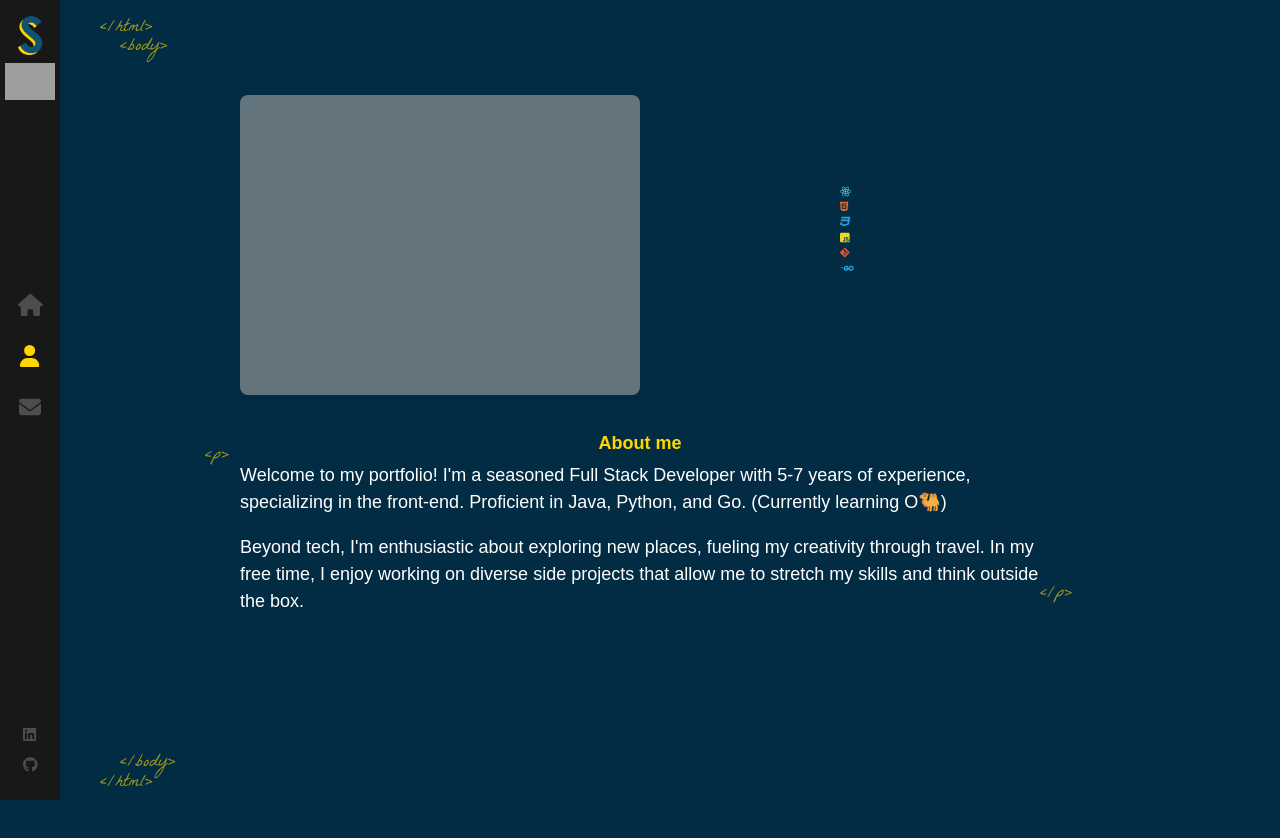
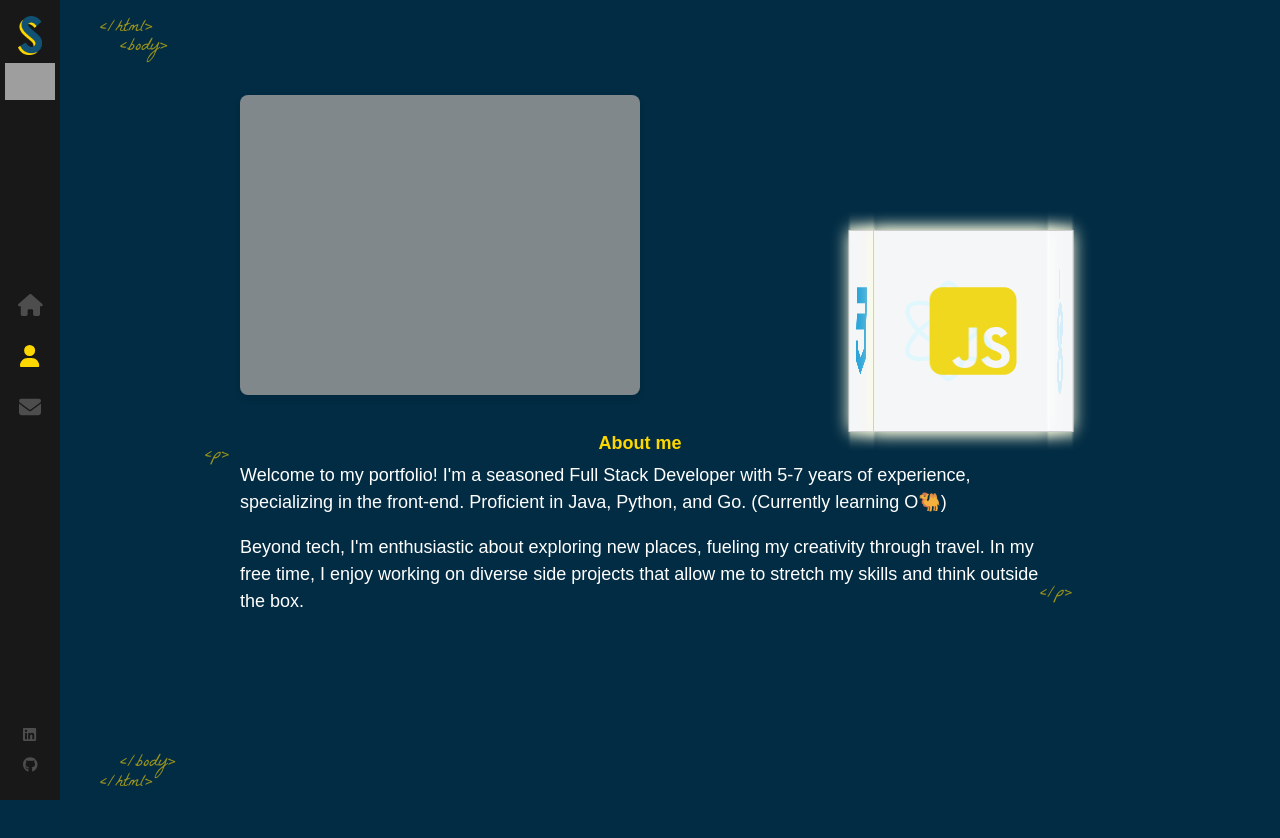
Before and after one commit to luisVargasGu/react-portfolio, a React (Create React App) app: page /about in a window 1280 px wide. Shown: the top 838 px of the page. Before the commit the page ends 800 px from the top, so only its background shows below. Built offline with nearby package versions, Linux system fonts and the light colour scheme; grey boxes are pictures that could not be loaded.

Commit message:
Finished stack cube and minor enahancements.

```diff
--- a/src/components/About/index.scss
+++ b/src/components/About/index.scss
@@ -10,16 +10,6 @@
         align-items: center;
         justify-content: space-between;
         margin-top: 20px;
-
-        .carousel-button {
-            background-color: #007bff;
-            color: #fff;
-            font-size: 18px;
-            padding: 8px 12px;
-            border: none;
-            cursor: pointer;
-            outline: none;
-        }
 
         .carousel-image {
             width: auto;
@@ -40,9 +30,62 @@
         }
 
         .tech-stack-cube {
-            width: 25%;
-            height: 25%;
+            width: 50%;
+            height: 100%;
             overflow: hidden;
+            top: 0;
+            padding-top: 18%;
+            margin-left: 0;
+            position: absolute;
+            right: 0;
+        }
+
+        .cubespinner {
+            animation-name: cubespinner;
+            animation-timing-function: ease-in-out;
+            animation-iteration-count: infinite;
+            animation-duration: 12s;
+            transform-style: preserve-3d;
+            transform-origin: 100px 100px 0;
+            margin-left: calc(50% - 100px);
+
+
+            div {
+                position: absolute;
+                width: 200px;
+                height: 200px;
+                border: 1px solid #ccc;
+                background: rgba(255, 255, 255, 0.8);
+                justify-content: center;
+                align-items: center;
+                font-size:100px;
+                display: flex;
+                box-shadow: 0 0 16px 0px lightyellow;
+            }
+
+            .face1 {
+                transform: translateZ(100px);
+            }
+
+            .face2 {
+                transform: rotateY(90deg) translateZ(100px);
+            }
+
+            .face3 {
+                transform: rotateY(90deg) rotateX(90deg) translateZ(100px);
+            }
+
+            .face4 {
+                transform: rotateY(180deg) rotateZ(90deg) translateZ(100px);
+            }
+
+            .face5 {
+                transform: rotateY(-90deg) rotateZ(90deg) translateZ(100px);
+            }
+
+            .face6 {
+                transform: rotateX(-90deg) translateZ(100px);
+            }
         }
     }
 
@@ -116,3 +159,25 @@
         opacity: 0;
     }
 }
+
+@keyframes cubespinner {
+    from,
+    to {
+        transform: rotateX(0deg) rotateY(0deg) rotateZ(0deg);
+    }
+    16% {
+        transform: rotateY(-90deg);
+    }
+    33% {
+        transform: rotateY(-90deg) rotateZ(90deg);
+    }
+    50% {
+        transform: rotateY(-180deg) rotateZ(90deg);
+    }
+    66% {
+        transform: rotateY(-270deg) rotateZ(90deg);
+    }
+    83% {
+        transform: rotateX(90deg);
+    }
+}
--- a/src/components/Carousel/index.js
+++ b/src/components/Carousel/index.js
@@ -16,7 +16,7 @@
         setImageFadeClass('carousel-image-fadein');
         setTimeout(() => {
             setImageFadeClass('carousel-image-fadeout');
-        }, 4500);
+        }, 4000);
     }, [imgSrc]);
 
     return (
```
